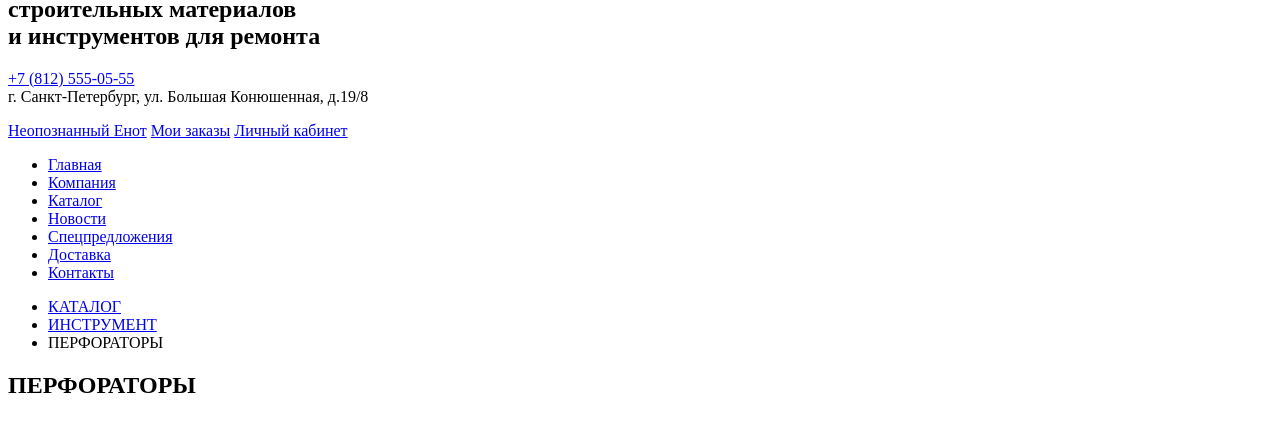
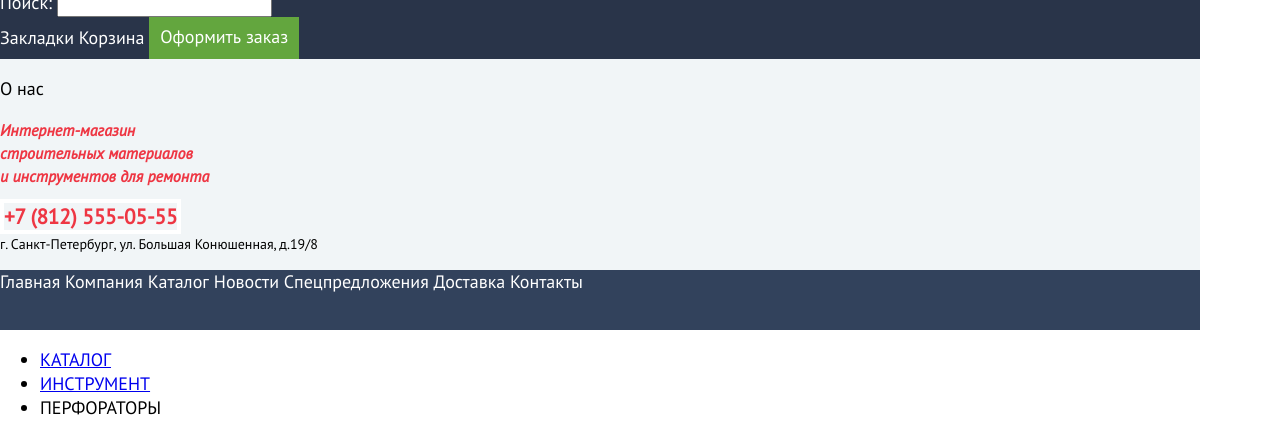
Before and after one commit to Valstarg/1728381-technomart-30, a plain HTML site: page catalog.html in a window 1280 px wide. Shown: the part 153-577 px from the top of the page. Drawn offline with Linux system fonts and the light colour scheme; a web font is replaced by a local one.

Commit message:
Стилизация
Базовая стилизация главной страницы

```diff
--- a/catalog.html
+++ b/catalog.html
@@ -2,70 +2,70 @@
 <html class="page" lang="ru">
   <head>
     <meta charset="utf-8">
-    <title>HTML Academy: Техномарт-Каталог</title>
+    <title>HTML Academy: Техномарт</title>
     <link rel="icon" href="favicon.ico">
     <link rel="icon" href="img/favicons/icon32.svg" type="image/svg+xml">
     <link rel="apple-touch-icon" href="img/favicons/icon180.png">
     <link rel="manifest" href="favicons.webmanifest">
+    <link rel="stylesheet" href="https://fonts.googleapis.com/css?family=PT+Sans:400,400i&amp;subset=cyrillic">
+    <link rel="stylesheet" href="https://fonts.googleapis.com/css?family=Cuprum:400,400i,700,700i&amp;subset=cyrillic">
+    <link rel="stylesheet" href="css/normalize.css">
+    <link rel="stylesheet" href="css/style.css">
   </head>
-  <body class="body-page">
-    <header>
-      <section>
-        <a class="logo">
-          <img src="img/logo.svg" width="106.83" height="16.9" alt="Логотип ТЕХНОМАРТ">
+  <body class="page-body">
+    <header class="main-header">
+      <section class="main-header-top">
+        <h2>Покупки</h2>
+        <a class="main-header-logo">
+          <img src="img/logo.svg" width="220" height="47" alt="Логотип ТЕХНОМАРТ">
         </a>
-        <form action="search.html" method="get">
+        <form class="search" action="https://echo.htmlacademy.ru" method="get">
           <label
             >Поиск:
             <input type="text" name="search">
           </label>
         </form>
-        <div>
-          <a href="blank.html">Закладки</a>
-          <a href="blank.html">Корзина</a>
-          <a href="blank.html">Оформить заказ</a>
+        <div class="top-navigation">
+          <a class="top-navigation-bookmarks" href="blank.html">Закладки</a>
+          <a class="top-navigation-cart" href="blank.html">Корзина</a>
+            <button class="top-navigation-button" type="button">Оформить заказ</button>
         </div>
       </section>
       <section>
         <p>О нас</p>
-        <h1>
+        <h1 class="title-text">
             Интернет-магазин<br>
             строительных материалов<br>
             и инструментов для ремонта
         </h1>
-        <p>
-          <a href="tel:+78125550555">+7 (812) 555-05-55</a>
+        <p class="main-contacts">
+          <a class="main-contacts-phone" href="tel:+78125550555">+7 (812) 555-05-55</a>
           <br>
           г. Санкт-Петербург, ул. Большая Конюшенная, д.19/8
         </p>
-        <div>
-          <a href="blank.html">Неопознанный Енот</a>
-          <a href="blank.html">Мои заказы</a>
-          <a href="blank.html">Личный кабинет</a>
-        </div>
       </section>
-      <nav>
-        <ul>
+      <nav class="main-navigation">
+        <ul class="main-navigation-list">
           <li>
-            <a href="index.html">Главная</a>
+            <a class="main-navigation-link" href="index.html">Главная</a>
           </li>
           <li>
-            <a href="index.html">Компания</a>
+            <a class="main-navigation-link" href="index.html">Компания</a>
           </li>
           <li>
-            <a href="catalog.html">Каталог</a>
+            <a class="main-navigation-link" href="catalog.html">Каталог</a>
           </li>
           <li>
-            <a href="blank.html">Новости</a>
+            <a class="main-navigation-link" href="blank.html">Новости</a>
           </li>
           <li>
-            <a href="blank.html">Спецпредложения</a>
+            <a class="main-navigation-link" href="blank.html">Спецпредложения</a>
           </li>
           <li>
-            <a href="blank.html">Доставка</a>
+            <a class="main-navigation-link" href="blank.html">Доставка</a>
           </li>
           <li>
-            <a href="blank.html">Контакты</a>
+            <a class="main-navigation-link" href="blank.html">Контакты</a>
           </li>
         </ul>
       </nav>
--- a/css/style.css
+++ b/css/style.css
@@ -56,7 +56,7 @@
   padding: 0;
   font-size: 18px;
   line-height: 24px;
-  font-family: "PT Sans","Cuprum" sans-serif;
+  font-family: "PT Sans","Cuprum", sans-serif;
 }
 
 img {
@@ -329,6 +329,8 @@ img {
 .footer-feedback-list,
 .offers-list {
   list-style: none;
+  margin: 0;
+  padding: 0;
 }
 
 .services-list h3,
```
Also changed, not shown: index.html (+6 -88 lines).
